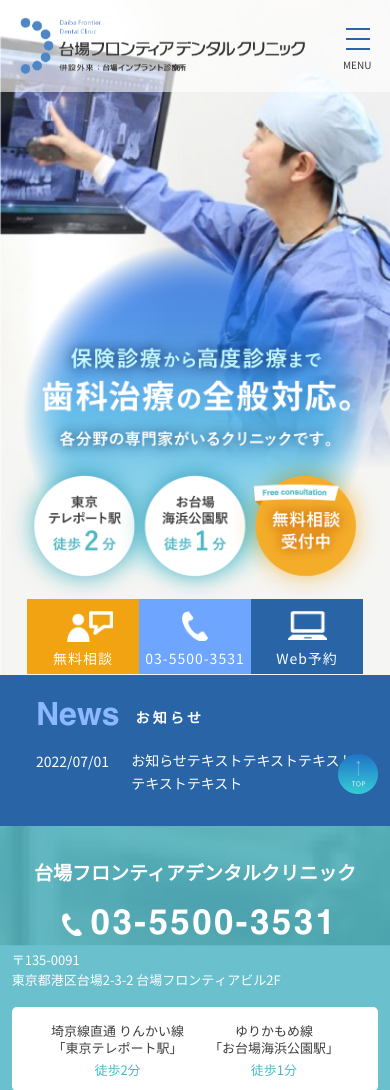
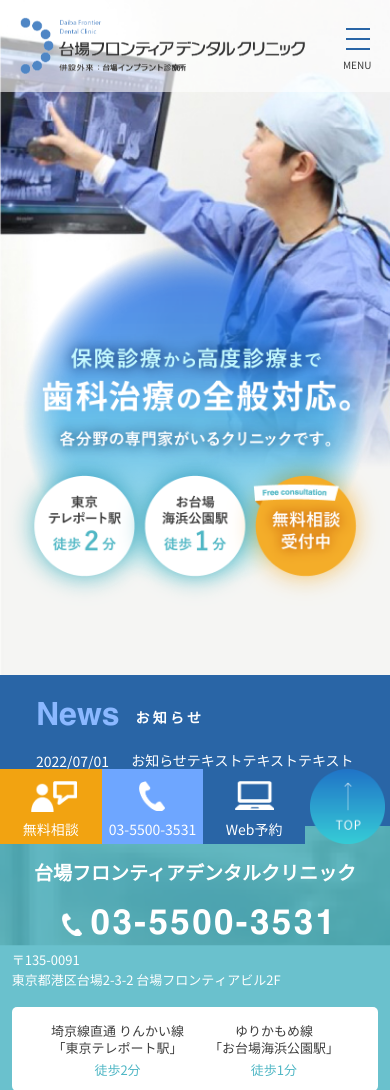
Before and after one commit to TruongNhat1759/daiba_frontier_clinic, a PHP site: page /index.html in a window 390 px wide. Shown: the top 1090 px of the page. Run offline with PHP 8.4, Linux system fonts and the light colour scheme; some libraries are stand-ins or nearby versions; some web fonts are replaced.

Commit message:
fix navigation and totop

```diff
--- a/assets/css/responsive.css
+++ b/assets/css/responsive.css
@@ -183,23 +183,13 @@
   }
 
   /****************** Mainvisual *****************/
+  #gnavi-fixed {
+    display: none;
+  }
+
+  /****************** Mainvisual *****************/
   #mainvisual {
     padding-top: 60px;
-  }
-
-  .mainvisual-banner {
-    bottom: 0;
-    left: calc(50% - 180px);
-  }
-
-  /****************** Totop *****************/
-  #totop {
-    position: fixed;
-    margin: 0;
-    z-index: 999;
-    bottom: 50px;
-    right: 3%;
-    width: 40px;
   }
 
   /****************** sc-consultation *****************/
@@ -329,6 +319,32 @@
 }
 
 @media screen and (max-width: 1024px) {
+  /****************** Mainvisual *****************/
+  .mainvisual-banner {
+    left: 0;
+  }
+
+  .mainvisual-banner ul {
+    width: calc(100% - 90px);
+  }
+
+  .mainvisual-banner li:nth-child(1) a {
+    background: var(--color-orange-primary) url('../images/ic_conversation.png')
+      top 12px left calc(50% + 3px) no-repeat;
+    background-size: 50px;
+  }
+
+  /****************** totop *****************/
+  #totop {
+    position: relative;
+    bottom: 0;
+    width: 80px;
+    display: flex;
+    align-items: center;
+    left: 5px;
+    margin: 0;
+  }
+
   /****************** News *****************/
   #news {
     padding: 31px 36px 35px;
@@ -397,6 +413,11 @@
   }
   .service-box-button {
     text-align: center;
+  }
+
+  /****************** footer *****************/
+  #footer {
+    padding-bottom: 80px;
   }
 }
 
@@ -474,20 +495,16 @@
   }
 
   .mainvisual-banner {
-    bottom: 1px;
-    left: calc(50% - 168px);
+    height: 75px;
   }
 
-  .mainvisual-banner a {
-    width: 112px;
-    height: 75px;
-    line-height: 2.2;
-    letter-spacing: 1px;
+  .mainvisual-banner ul {
+    width: calc(100% - 85px);
   }
 
   .mainvisual-banner li:nth-child(1) a {
     background: var(--color-orange-primary) url('../images/ic_conversation.png')
-      top 12px left 40px no-repeat;
+      top 12px left calc(50% + 3px) no-repeat;
     background-size: 46px;
   }
 
@@ -501,6 +518,12 @@
     background: var(--color--blue-main) url('../images/ic_web.png') top 12px
       center no-repeat;
     background-size: 39px;
+  }
+
+  /****************** totop *****************/
+  #totop {
+    width: 75px;
+    left: 5px;
   }
 
   /****************** gnavi *****************/
@@ -1096,7 +1119,6 @@
 
   .info-contact {
     margin-top: 31px;
-    margin-bottom: 36px;
   }
 
   .info-contact a {
@@ -1119,14 +1141,10 @@
     max-width: 22px;
   }
 
-  .info-banner-big {
-    max-width: 375px;
-    margin: 0 auto;
-  }
-
   /****************** footer *****************/
   #footer {
     padding-top: 42px;
+    padding-bottom: 75px;
   }
 
   .ft-logo {
--- a/assets/css/styles.css
+++ b/assets/css/styles.css
@@ -304,26 +361,25 @@ h3 span {
 }
 
 .mainvisual-banner {
-  position: absolute;
-  bottom: 100px;
-  right: 0;
-  display: -webkit-box;
-  display: -ms-flexbox;
-  display: flex;
-}
-
-.mainvisual-banner.fixed {
   position: fixed;
-  top: 0;
+  bottom: 0;
   right: 0;
   z-index: 1000;
   height: 80px;
+  display: -webkit-box;
+  display: -ms-flexbox;
+  display: flex;
 }
 
 .mainvisual-banner ul {
   display: -webkit-box;
   display: -ms-flexbox;
   display: flex;
+  width: 360px;
+}
+
+.mainvisual-banner li {
+  width: calc(100% / 3);
 }
 
 .mainvisual-banner li:nth-child(1) a {
@@ -355,8 +411,8 @@ h3 span {
   -ms-flex-align: end;
   align-items: flex-end;
   color: #fff;
-  width: 120px;
-  height: 80px;
+  width: 100%;
+  height: 100%;
   -webkit-transition: all 0.2s ease;
   -o-transition: all 0.2s ease;
   transition: all 0.2s ease;
--- a/assets/js/script.js
+++ b/assets/js/script.js
@@ -1,5 +1,6 @@
 $(function () {
     'use strict';
+    AOS.init();
 
     $('.sc-outline').parallax({ imageSrc: './assets/images/outline_bg.jpg' });
     $('.calendar').parallax({ imageSrc: './assets/images/calendar_bg.jpg' });
@@ -9,17 +10,16 @@ $(function () {
     });
 
     $(window).bind('load resize scroll', function () {
-        let windowScrollToTop = $(window).scrollTop();
-        let offsetMainvisual = $('#mainvisual').offset().top + $('#mainvisual').outerHeight() - $('.mainvisual-banner').outerHeight() - $('#gnavi').outerHeight();
-        if (windowScrollToTop > offsetMainvisual && $(window).width() > 1230) {
-            $('.mainvisual-banner').addClass('fixed');
+        const windowScrollToTop = $(window).scrollTop();
+        const offsetGNavi = $('#gnavi').offset().top + $('#gnavi').outerHeight();
+        if (windowScrollToTop > offsetGNavi && $(window).width() > 1230) {
+            $('#gnavi-fixed').addClass('show');
         } else {
-            $('.mainvisual-banner').removeClass('fixed');
+            $('#gnavi-fixed').removeClass('show');
         }
     });
 
     $(window).bind('load', function () {
-        AOS.init();
         $('.clinic-slick').slick({
             autoplay: true,
             dots: false,
--- a/index.html
+++ b/index.html
@@ -57,6 +57,19 @@
       </ul>
       <p id="totop"><img src="./assets/images/totop.png" alt="totop"></p>
     </div>
+  </div>
+
+  <div id="gnavi-fixed">
+    <h1><a href="./"><img src="./assets/images/logo.png" alt="Daiba frontier clinic"></a></h1>
+    <ul>
+      <li><a href="./">トップ<span>Top</span></a></li>
+      <li><a href="./service">診療案内<span>Service</span></a></li>
+      <li><a href="./price">料金<span>Price</span></a></li>
+      <li><a href="./staff">院長・スタッフ紹介<span>Staff</span></a></li>
+      <li><a href="./clinic">医院紹介<span>Clinic</span></a></li>
+      <li><a href="./access">アクセス・診療時間<span>Access</span></a></li>
+      <li><a href="./access">スタッフ募集<span>Recruit</span></a></li>
+    </ul>
   </div>
 
 
@@ -498,7 +511,6 @@
           <li><a href="tel:0120676480"><img src="./assets/images/ic_fax_black.png" alt="0120-67-6480">0120-67-6480</a>
           </li>
         </ul>
-        <p class="info-banner-big"><img src="./assets/images/info_banner_big.jpg" alt="banner_2"></p>
       </div>
     </section>
   </main>
```
Also changed, not shown: other parts of assets/css/styles.css (+57 -9 lines).
